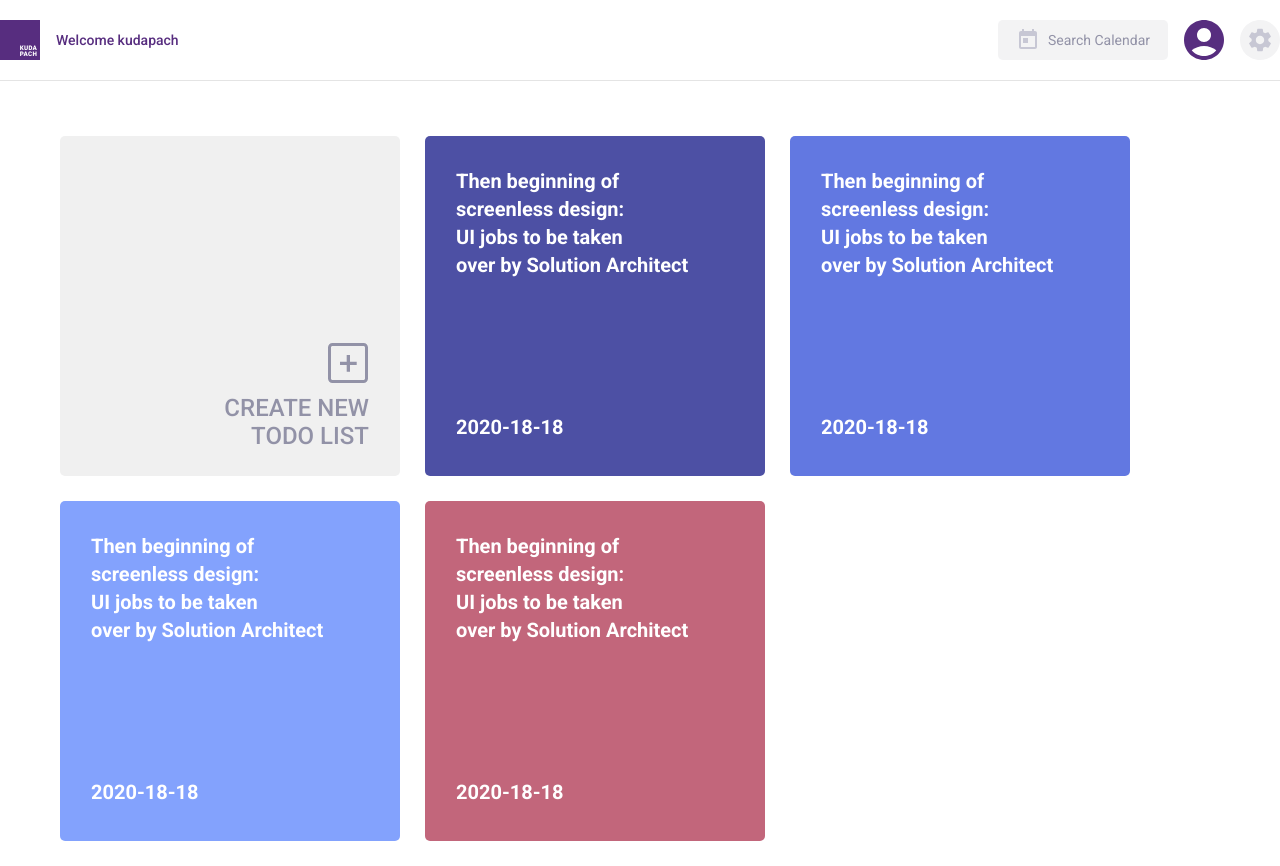
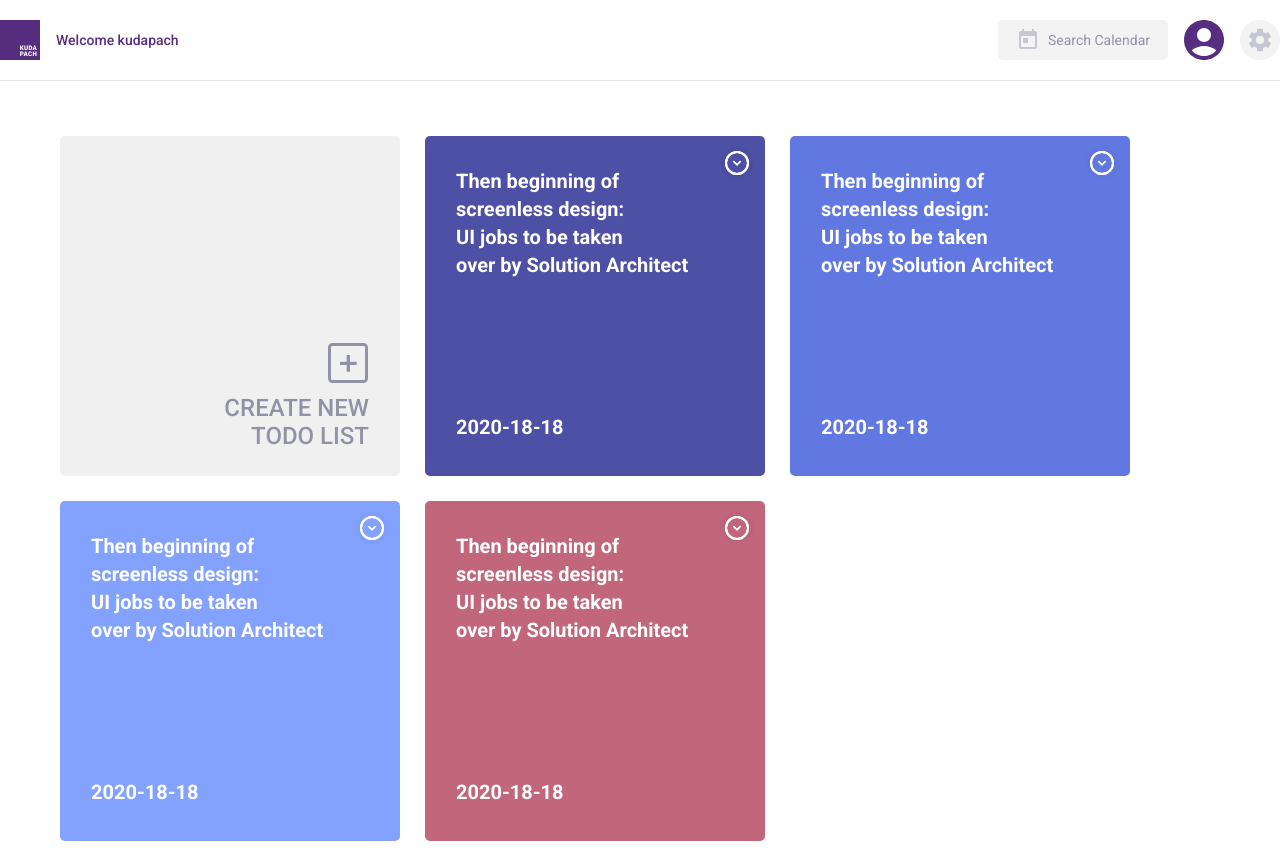
Before and after one commit to codestates/KUDAPACH_TODOLIST-client, a React (Create React App) app: page /mytodo in a window 1280 px wide. Built offline with nearby package versions, Linux system fonts and the light colour scheme.

Commit message:
[Update]color change

```diff
--- a/package.json
+++ b/package.json
@@ -19,6 +19,7 @@
     "prettier": "^2.2.1",
     "react": "^17.0.1",
     "react-calendar": "^3.3.1",
+    "react-color": "^2.19.3",
     "react-dom": "^17.0.1",
     "react-google-login": "^5.2.2",
     "react-icons": "^4.2.0",
--- a/src/css/SingleUserNav.css
+++ b/src/css/SingleUserNav.css
@@ -90,6 +90,10 @@ header .setting {
     height: 40px;
 }
 
+.setting:hover {
+    fill : #24C774;
+}
+
 header .sign-group{
     display: inline-flex;
     align-items: center;
--- a/src/pages/MyTodo.js
+++ b/src/pages/MyTodo.js
@@ -101,7 +101,6 @@ class MyTodo extends Component {
             onCreate={this.handleCreate}
           />
         </div>
-        <div></div>
       </div>
     );
   }
--- a/src/pages/ToDoInfo.js
+++ b/src/pages/ToDoInfo.js
@@ -1,6 +1,8 @@
 import React, { Component } from 'react';
 import styled from 'styled-components';
-import { MdDelete, MdEdit } from 'react-icons/md';
+import { MdDelete, MdEdit, MdExpandMore } from 'react-icons/md';
+import { CirclePicker } from 'react-color';
+/* eslint-disable */
 import '../css/TodoInfo.css';
 
 const Remove = styled.div`
@@ -81,12 +83,66 @@ const TodoItemBlock = styled.div`
     }
 `;
 
-// const Data = styled.div`
-//   position: absolute;
-//   display: inline-flex;
-//   top: 277px;
-//   margin-right: 0px;
-// `
+const ColorSeting = styled.div`
+  position: absolute;
+  width: 20px;
+  height: 20px;
+  border-radius: 30px;
+  display: flex;
+  align-items: center;
+  justify-content: center;
+  font-size: 16px;
+  top: 15px;
+  left: 300px;
+  color: white;
+  cursor: pointer;
+  border: 2px solid white;
+  box-shadow: 0 0 8px rgba(0, 0, 0, 0.04);
+`;
+
+class ToDoColorChange extends Component {
+  state = {
+    toggle: false,
+    color: this.props.color,
+  };
+
+  handleChangeComplete = (color) => {
+    this.setState({
+      color: color.hex,
+    });
+  };
+
+  handleColorToggleChange = () => {
+    const { toggle } = this.state;
+    if (!toggle) {
+      this.setState({
+        toggle: true,
+      });
+    } else {
+      this.setState({
+        toggle: false,
+      });
+    }
+  };
+
+  render() {
+    const { toggle } = this.state;
+    return (
+      <div>
+        {toggle ? (
+          <CirclePicker onChange={this.handleChangeComplete} />
+        ) : (
+          <ColorSeting>
+            <MdExpandMore />
+          </ColorSeting>
+        )}
+        <ColorSeting onClick={this.handleColorToggleChange}>
+          <MdExpandMore />
+        </ColorSeting>
+      </div>
+    );
+  }
+}
 
 class ToDoInfo extends Component {
   state = {
@@ -99,6 +155,7 @@ class ToDoInfo extends Component {
       [e.target.name]: e.target.value,
     });
   };
+
   handleToggleChange = () => {
     const { toggle, text } = this.state;
     const { data, onUpdate } = this.props;
@@ -147,6 +204,7 @@ class ToDoInfo extends Component {
               <div className="date">{data.date}</div>
             </div>
           )}
+          <ToDoColorChange data={data} />
           <Remove onClick={this.handleRemove}>
             <MdDelete />
           </Remove>
```
